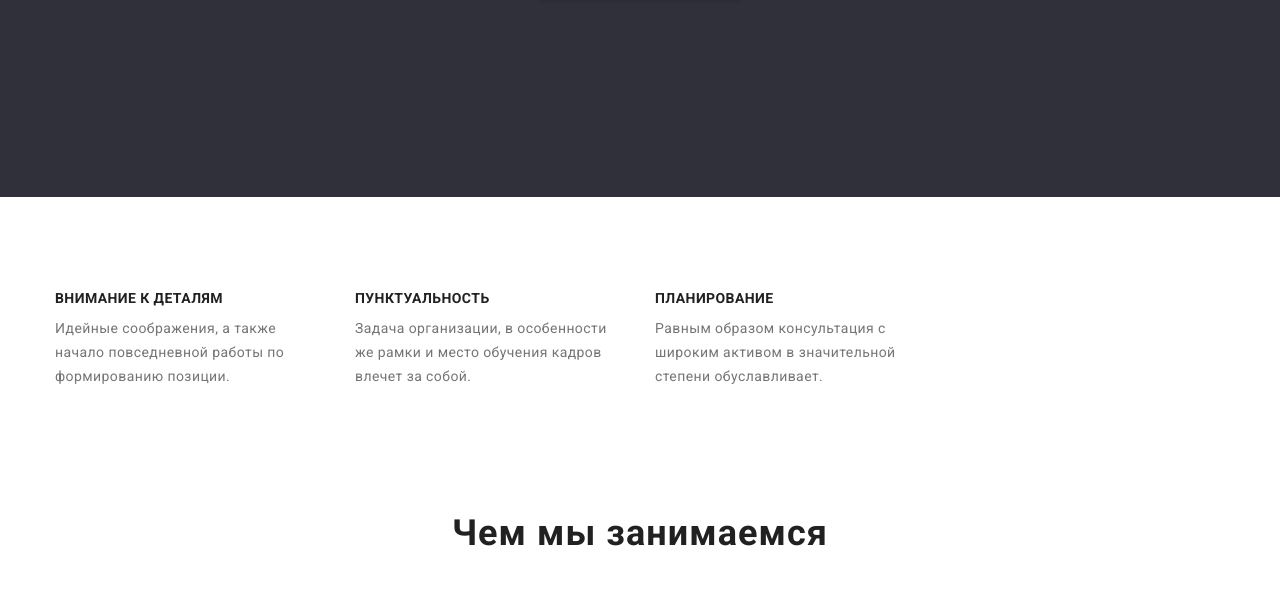
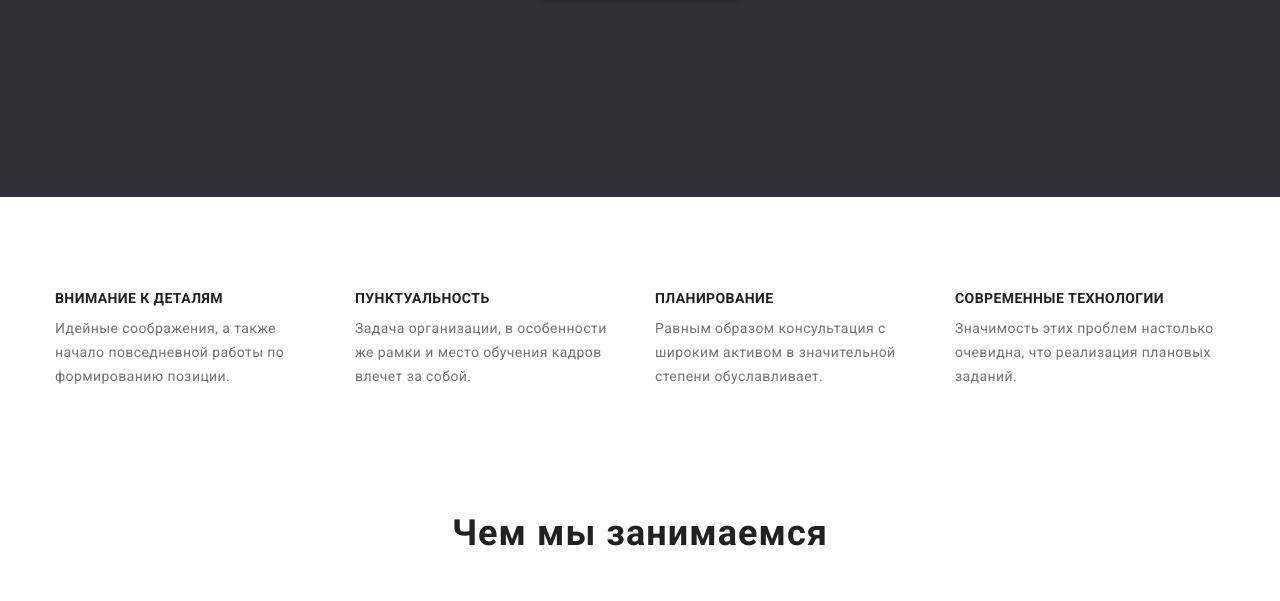
Before and after one commit to Mariana-Diachun/goit-markup-hw-03, a plain HTML site: page index.html in a window 1280 px wide. Shown: the part 457-1058 px from the top of the page. Drawn offline with nearby package versions, Linux system fonts and the light colour scheme.

Commit message:
Додає розмітку до файлу Студія

```diff
--- a/index.html
+++ b/index.html
@@ -66,6 +66,10 @@
                     <h3 class="benefits-title">Планирование</h3>
                     <p class="benefits-text">Равным образом консультация с широким активом в значительной степени обуславливает.</p>
                 </li>
+                <li class="benefits-item">
+                    <h3 class="benefits-title">Современные технологии</h3>
+                    <p class="benefits-text">Значимость этих проблем настолько очевидна, что реализация плановых заданий.</p>
+                </li>
             </ul>
         </div>
     </section>
```
